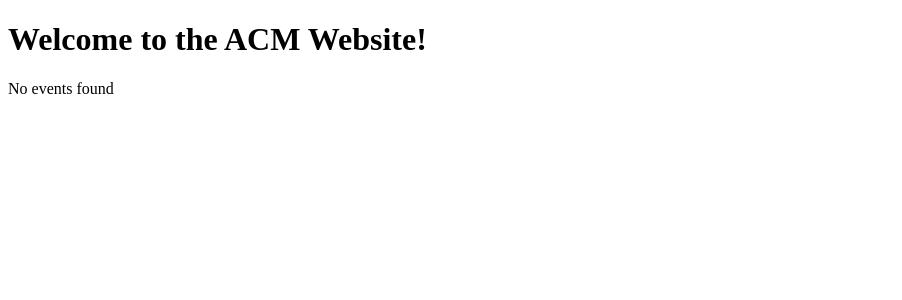
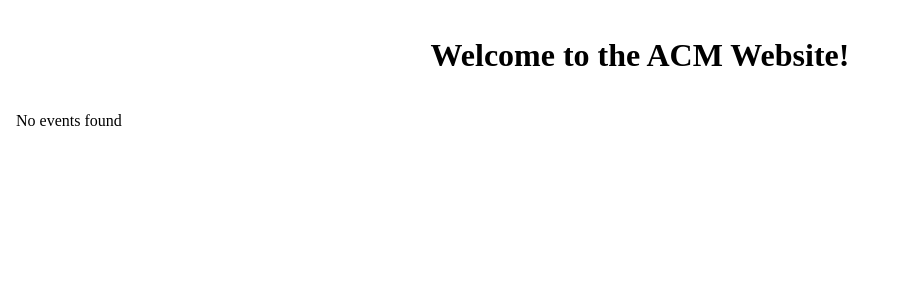
Before and after one commit to Auburn-ACM/acmsite, a Django app: template acmsite/templates/acmsite/index.html in a window 1280 px wide. Shown: the top 300 px of the page, without its empty margins (0-902 px from the left). Run offline with Django 3.2, Linux system fonts and the light colour scheme; the template is opened without the code that fills it, so the values that code supplies are empty.

Commit message:
some styles

```diff
--- a/acmsite/static/acmsite/style.css
+++ b/acmsite/static/acmsite/style.css
@@ -1,3 +1,31 @@
-div {
-    margin: 1rem;
+html{
+    box-sizing: border-box;
+    margin: 0.5rem;
 }
+
+.text-center{
+    text-align: center;
+}
+
+.text-right{
+    text-align: right;
+}
+
+.text-left{
+    text-align: left;
+}
+
+.flex-row{
+    display: flex;
+    flex-direction: row;
+}
+.flex-col{
+    display: flex;
+    flex-direction: column;
+}
+.justify-center{
+    justify-content: center;
+}
+.align-center{
+    align-items: center;
+}
--- a/acmsite/templates/acmsite/index.html
+++ b/acmsite/templates/acmsite/index.html
@@ -2,7 +2,9 @@
 {% block title %}Auburn ACM{% endblock %}
 
 {% block content %}
-    <h1> Welcome to the ACM Website! </h1>
+    <div class="flex-row justify-center">
+        <h1 class="text-center">Welcome to the ACM Website!</h1>
+    </div>
     {% if event_list %}
     <div>
         {% for event in event_list %}
```
